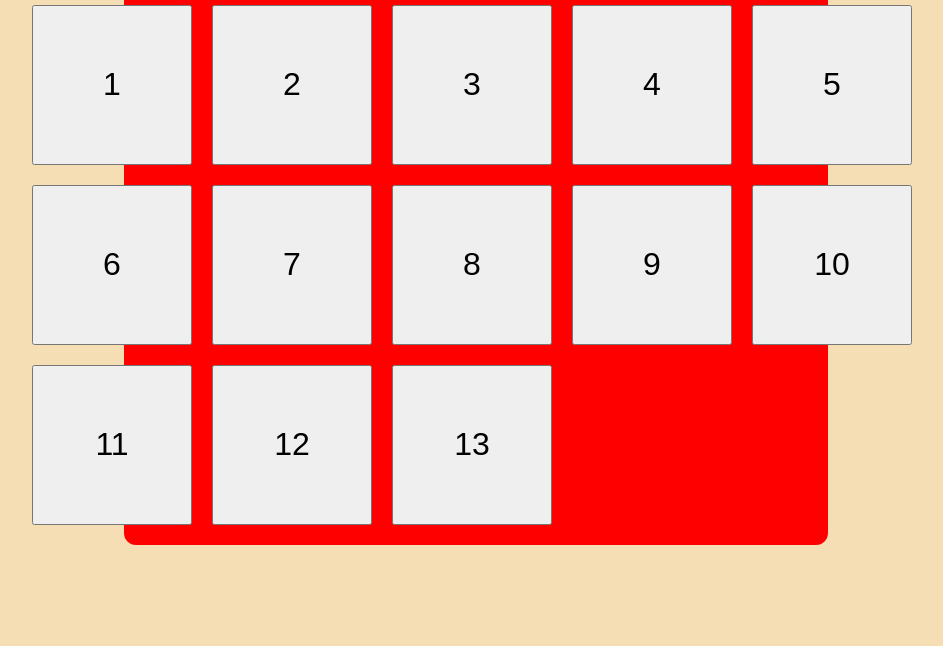
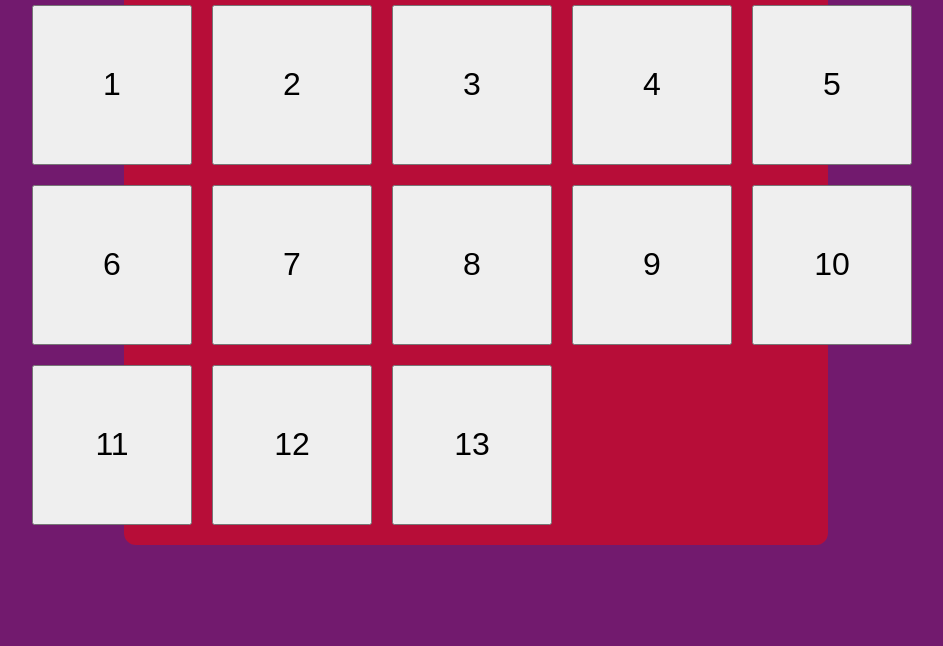
Before and after one commit to mbassara/jtm, a plain HTML site: page index.html in a window 1280 px wide. Shown: the part 154-800 px from the top of the page, without its empty margins (164-1107 px from the left). Drawn offline with Linux system fonts and the light colour scheme.

Commit message:
added code.js

```diff
--- a/index.html
+++ b/index.html
@@ -25,6 +25,6 @@
         </div>
 
     </div>
-
+    <script src="code.js"></script>
 </body>
 </html>
--- a/style.css
+++ b/style.css
@@ -2,7 +2,7 @@
     margin: 0 0 0 0;
 }
 body{
-    background: wheat;
+    background: #721a6e;
     display: grid;
     place-items: center;
     height: 100vh; /* Ensure full viewport height */
@@ -16,7 +16,7 @@ h1{
     border-radius: 12px;
     width: max(55%);
     height: fit-content;
-    background: red;
+    background: rgba(255, 0, 0, 0.49);
 }
 .levels{
     display: grid;
```
Also changed, not shown: code.js (added).
